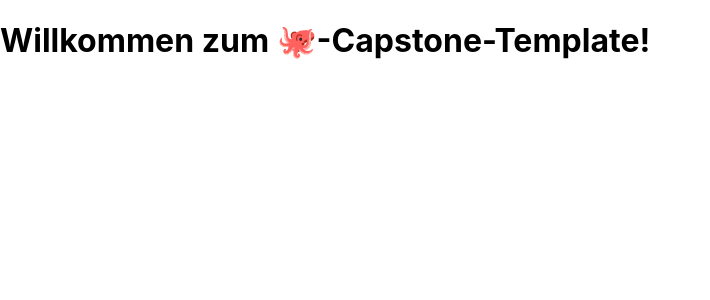
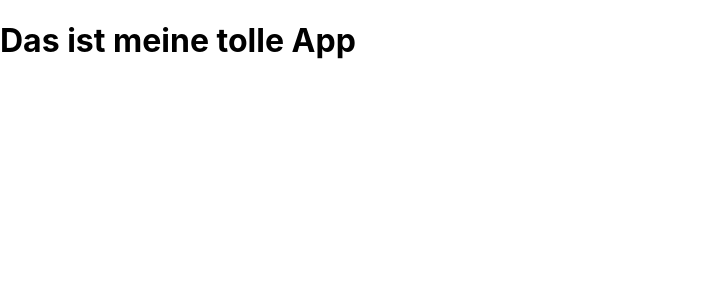
Before and after one commit to actyralf/capstone-template-ffm-web-22-1, a Next.js app: page / in a window 1280 px wide. Shown: the top 300 px of the page, without its empty margins (0-710 px from the left). Built offline with nearby package versions, Linux system fonts and the light colour scheme.

Commit message:
change text on home

```diff
--- a/pages/index.js
+++ b/pages/index.js
@@ -1,3 +1,4 @@
 export default function Home() {
-  return <h1>Willkommen zum 🐙-Capstone-Template!</h1>;
+  // return <h1>Willkommen zum 🐙-Capstone-Template!</h1>;
+  return <h1>Das ist meine tolle App</h1>;
 }
```
